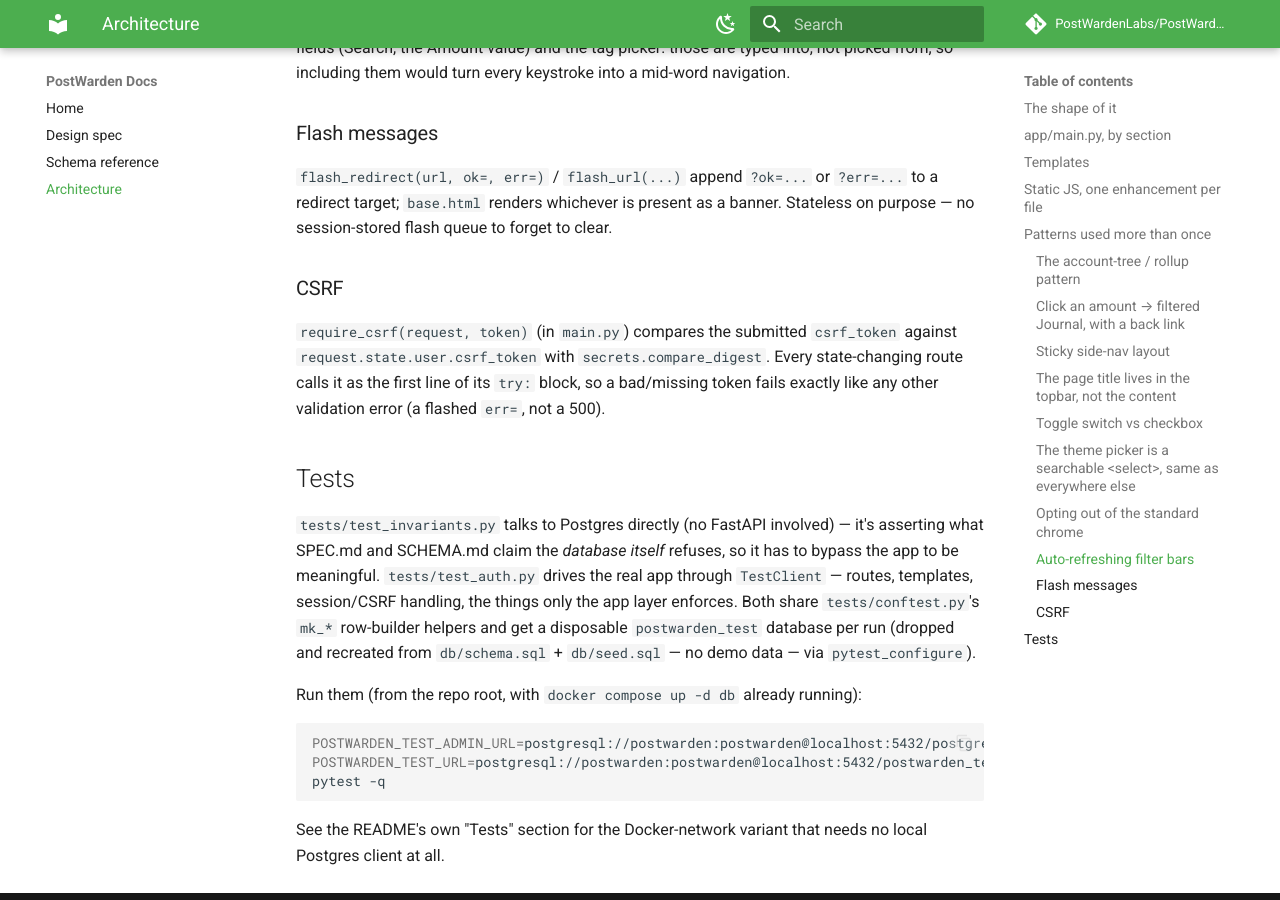
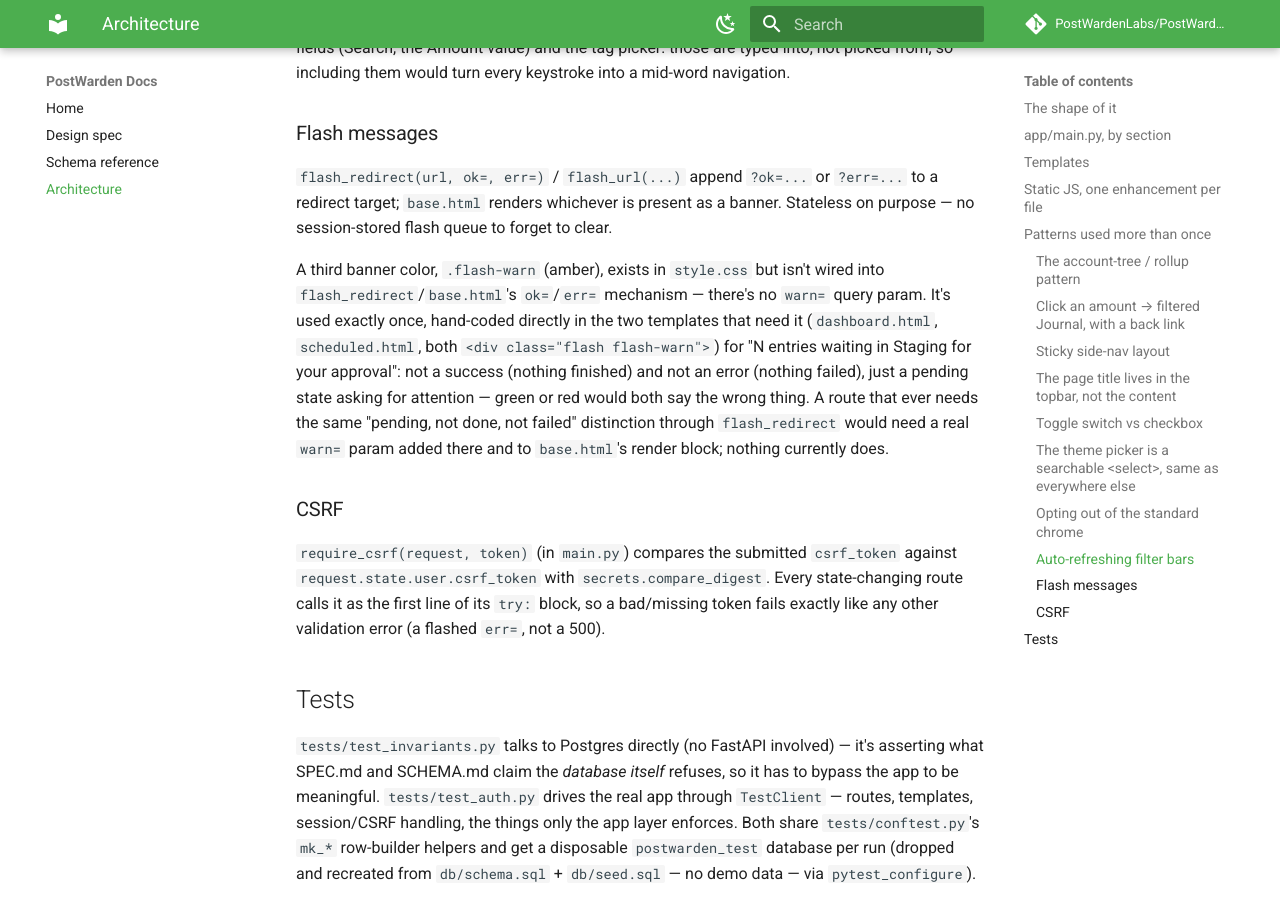
Before and after one commit to PostWardenLabs/PostWarden, an MkDocs documentation site: the page built from docs/ARCHITECTURE.md, in a window 1280 px wide and 900 px high, scrolled down 12580 px. Built offline with MkDocs 1.6.1 and Material for MkDocs 9.7.7, drawn with Linux system fonts in a browser that asks for light colours; comment, search, counter and statistics services are not loaded.

Commit message:
Give the Staging-pending banner its own amber color, not green
Dashboard's and Scheduled Entries' "N entries waiting in Staging for
your approval" banner reused .flash-ok (green) since it already existed
as a ready-made banner style — but nothing about it actually succeeded,
it's a pending state asking for attention, not a "this worked"
confirmation. Genuine success (a payee created, an entry posted) and
genuine failure (a rejected form) already had their own colors; this
gives the third, distinct case one too, .flash-warn.

Adds a --warn token to all 22 themes (VS Code/Monkeytype-sourced ones
use that theme's own real yellow/gold where one exists — Monokai Pro's
#ffd866, One Dark's #e5c07b, GitHub Dark's #d29922, Nord's nord13, Ayu's
own orange distinct from its gold accent — everything else picked to
fit the theme's register, same as --ok already does for the four
Monkeytype-derived themes that never defined a "success" color of their
own). Updates Mono's and Shadow's own comments, which specifically
enumerated red/green as their one deliberate hue exception, to say
red/ok/warn now that there's a third.

.flash-warn only exists as a class hand-applied directly in the two
templates that need it — it isn't wired into flash_redirect's ok=/err=
mechanism, since nothing currently needs a warn= query param.

🤖 Generated with [Claude Code](https://claude.com/claude-code)
Co-Authored-By: Claude Sonnet 5 <noreply@anthropic.com>

```diff
--- a/app/static/style.css
+++ b/app/static/style.css
@@ -18,6 +18,7 @@
   --rule-strong:  #aebbc7;
   --red:          #b3392c;
   --ok:           #1f7a52;
+  --warn:         #9c6b0e;
   --focus:        #2f6fb0;
   --accent:       var(--ink);
   --accent-hover: #2c3a4c;
@@ -44,6 +45,7 @@
   --rule-strong:  #8fae8b;
   --red:          #a63c2e;   /* the red rule; imbalance; credit accent */
   --ok:           #2f6b45;
+  --warn:         #93690f;
   --focus:        #3e6f8e;
   --accent:       var(--ink);
   --accent-hover: #2c4034;
@@ -61,6 +63,7 @@
   --rule-strong:  #435041;
   --red:          #e2685a;
   --ok:           #6fcf8e;
+  --warn:         #e2954a;
   --focus:        #7fb0d9;
   --accent:       #c9a227;
   --accent-hover: #ddb939;
@@ -79,15 +82,17 @@
   --rule-strong:  #3c4a52;
   --red:          #e2685a;
   --ok:           #5fbf9e;
+  --warn:         #e0a542;
   --focus:        #6fb0d8;
   --accent:       #46a8c9;
   --accent-hover: #5cbdde;
   --accent-text:  #0e1518;
 }
 
-/* Mono — true grayscale, no hue anywhere except the functional red/green
-   the ledger itself needs (imbalance, credit, income). The most
-   minimalist of the set: black-on-white, one weight of accent. */
+/* Mono — true grayscale, no hue anywhere except the functional red/ok/
+   warn the ledger itself needs (imbalance, credit, income; pending-
+   approval banners). The most minimalist of the set: black-on-white,
+   one weight of accent. */
 :root[data-theme="mono"] {
   --paper:        #fafafa;
   --paper-deep:   #f0f0f0;
@@ -98,6 +103,7 @@
   --rule-strong:  #b0b0b0;
   --red:          #b3261e;
   --ok:           #2e7d4f;
+  --warn:         #b8860b;
   --focus:        #4a4a4a;
   --accent:       var(--ink);
   --accent-hover: #333333;
@@ -116,6 +122,7 @@
   --rule-strong:  #cabfae;
   --red:          #a8402f;
   --ok:           #4f7350;
+  --warn:         #96701a;
   --focus:        #6b7280;
   --accent:       var(--ink);
   --accent-hover: #443c32;
@@ -136,6 +143,7 @@
   --rule-strong:  #c7cbdc;
   --red:          #d0393e;
   --ok:           #2ba672;
+  --warn:         #d99a2b;
   --focus:        #6366f1;
   --accent:       #5442f5;
   --accent-hover: #6f5ffa;
@@ -155,6 +163,7 @@
   --rule-strong:  #3d5445;
   --red:          #e2776a;
   --ok:           #7ed9a0;
+  --warn:         #e0b34a;
   --focus:        #6fa8d8;
   --accent:       #4f9863;
   --accent-hover: #5fac74;
@@ -173,6 +182,7 @@
   --rule-strong:  #9fc0e0;
   --red:          #c23b3b;
   --ok:           #1f8a5f;
+  --warn:         #c98a1f;
   --focus:        #2f6fb0;
   --accent:       #1c6fd6;
   --accent-hover: #3480e0;
@@ -192,6 +202,7 @@
   --rule-strong:  #000000;
   --red:          #b30000;
   --ok:           #006622;
+  --warn:         #806600;
   --focus:        #0000cc;
   --accent:       #000000;
   --accent-hover: #262626;
@@ -223,6 +234,7 @@
   --rule-strong:  #5b565d;
   --red:          #ff6188;
   --ok:           #a9dc76;
+  --warn:         #ffd866;
   --focus:        #78dce8;
   --accent:       #ab9df2;
   --accent-hover: #c0b4f6;
@@ -242,6 +254,7 @@
   --rule-strong:  #cbb3aa;
   --red:          #e14775;
   --ok:           #269d69;
+  --warn:         #b8860b;
   --focus:        #1c8ca8;
   --accent:       #7058be;
   --accent-hover: #8570cc;
@@ -260,6 +273,7 @@
   --rule-strong:  #4b5263;
   --red:          #e06c75;
   --ok:           #98c379;
+  --warn:         #e5c07b;
   --focus:        #56b6c2;
   --accent:       #61afef;
   --accent-hover: #7cc0f5;
@@ -279,6 +293,7 @@
   --rule-strong:  #c7c7c9;
   --red:          #e45649;
   --ok:           #50a14f;
+  --warn:         #c18401;
   --focus:        #0184bc;
   --accent:       #4078f2;
   --accent-hover: #5f91f5;
@@ -301,6 +316,7 @@
   --rule-strong:  #30363d;
   --red:          #f85149;
   --ok:           #3fb950;
+  --warn:         #d29922;
   --focus:        #58a6ff;
   --accent:       #58a6ff;
   --accent-hover: #79b8ff;
@@ -323,6 +339,7 @@
   --rule-strong:  #45475a;
   --red:          #f38ba8;
   --ok:           #a6e3a1;
+  --warn:         #f9e2af;
   --focus:        #89dceb;
   --accent:       #cba6f7;
   --accent-hover: #dcc2fa;
@@ -344,6 +361,7 @@
   --rule-strong:  #414868;
   --red:          #f7768e;
   --ok:           #9ece6a;
+  --warn:         #e0af68;
   --focus:        #7dcfff;
   --accent:       #7aa2f7;
   --accent-hover: #92b4f9;
@@ -363,6 +381,7 @@
   --rule-strong:  #2a3242;
   --red:          #f07178;
   --ok:           #aad94c;
+  --warn:         #ff8f40;
   --focus:        #59c2ff;
   --accent:       #e6b450;
   --accent-hover: #f2c565;
@@ -375,8 +394,9 @@
    (frontend/src/ts/constants/themes.ts in monkeytypegame/monkeytype)
    rather than a VS Code gallery. Monkeytype's palette only defines a
    background/main/sub/subAlt/text/error set — no separate "success"
-   green the way an editor has one — so --ok is chosen to fit each
-   theme's register rather than copied from a nonexistent source value. */
+   green or "pending" amber the way an editor/ledger has — so --ok and
+   --warn are both chosen to fit each theme's register rather than
+   copied from a nonexistent source value. */
 
 /* Paper — Monkeytype's own minimalist light theme: warm light grays, one
    ink color doing double duty as text and accent (same restrained-accent
@@ -394,6 +414,7 @@
   --rule-strong:  #b2b2b2;
   --red:          #d70000;
   --ok:           #2f7d32;
+  --warn:         #a3790a;
   --focus:        #444444;
   --accent:       #444444;
   --accent-hover: #2b2b2b;
@@ -415,6 +436,7 @@
   --rule-strong:  #1c4012;
   --red:          #da3333;
   --ok:           #15ff00;
+  --warn:         #d9a300;
   --focus:        #15ff00;
   --accent:       #15ff00;
   --accent-hover: #4dff3d;
@@ -435,6 +457,7 @@
   --rule-strong:  #4c566a;
   --red:          #bf616a;
   --ok:           #a3be8c;
+  --warn:         #ebcb8b;
   --focus:        #81a1c1;
   --accent:       #88c0d0;
   --accent-hover: #9fd0de;
@@ -445,9 +468,10 @@
    ink, nothing else — the dark-mode counterpart to Contrast's light-mode
    austerity rather than to Mono (which still lets --focus/--accent stay
    achromatic-adjacent; Shadow pushes ink itself into both roles). --red/
-   --ok exist only because the ledger's imbalance/credit and income
-   signals have to actually read as red/green to mean anything — the
-   same deliberate exception Mono documents on its own block above. */
+   --ok/--warn exist only because the ledger's imbalance/credit/income and
+   pending-approval signals have to actually read as red/green/amber to
+   mean anything — the same deliberate exception Mono documents on its
+   own block above. */
 :root[data-theme="shadow"] {
   --paper:        #000000;
   --paper-deep:   #171717;
@@ -458,6 +482,7 @@
   --rule-strong:  #3a3a3a;
   --red:          #d64545;
   --ok:           #6fae6f;
+  --warn:         #ab8f4a;
   --focus:        #8a8a8a;
   --accent:       #eeeeee;
   --accent-hover: #ffffff;
@@ -778,6 +803,23 @@ h2 { font-family: var(--serif); font-size: 1.15rem; font-weight: 600;
 }
 .flash-ok  { border-color: var(--ok);  background: color-mix(in srgb, var(--ok) 14%, var(--paper));  color: var(--ok); }
 .flash-err { border-color: var(--red); background: color-mix(in srgb, var(--red) 14%, var(--paper)); color: var(--red); }
+/* .flash-warn: not "success" (green) and not an actual error (red) — a
+   real success message is always something an action just did (a payee
+   created, an entry posted); an actual error means something failed.
+   "N entries waiting in Staging for your approval" is neither — nothing
+   failed, but it's also not done, it's a pending state asking for
+   attention — so it gets its own amber fill distinct from both. Only the
+   *fill* differs from .flash-ok/.flash-err's own pattern (border/
+   background/text all keyed off one color) — text stays --ink rather
+   than --warn itself, since several themes' --warn is chosen for fill
+   contrast against --paper specifically (a light amber on a light theme,
+   for instance) and reads too low-contrast as body-sized link text.
+   See base.html for why the "waiting" banners use flash-warn specifically
+   while every ok=/err= flash elsewhere stays green/red. */
+.flash-warn {
+  border-color: var(--warn); background: color-mix(in srgb, var(--warn) 20%, var(--paper));
+  color: var(--ink);
+}
 
 /* -- the ledger table ---------------------------------------------------- */
 table.ledger {
--- a/docs/ARCHITECTURE.md
+++ b/docs/ARCHITECTURE.md
@@ -370,6 +370,18 @@ navigation.
 present as a banner. Stateless on purpose — no session-stored flash
 queue to forget to clear.
 
+A third banner color, `.flash-warn` (amber), exists in `style.css` but
+isn't wired into `flash_redirect`/`base.html`'s `ok=`/`err=` mechanism —
+there's no `warn=` query param. It's used exactly once, hand-coded
+directly in the two templates that need it (`dashboard.html`,
+`scheduled.html`, both `<div class="flash flash-warn">`) for "N entries
+waiting in Staging for your approval": not a success (nothing finished)
+and not an error (nothing failed), just a pending state asking for
+attention — green or red would both say the wrong thing. A route that
+ever needs the same "pending, not done, not failed" distinction through
+`flash_redirect` would need a real `warn=` param added there and to
+`base.html`'s render block; nothing currently does.
+
 ### CSRF
 
 `require_csrf(request, token)` (in `main.py`) compares the submitted
```
Also changed, not shown: 4 other files.
